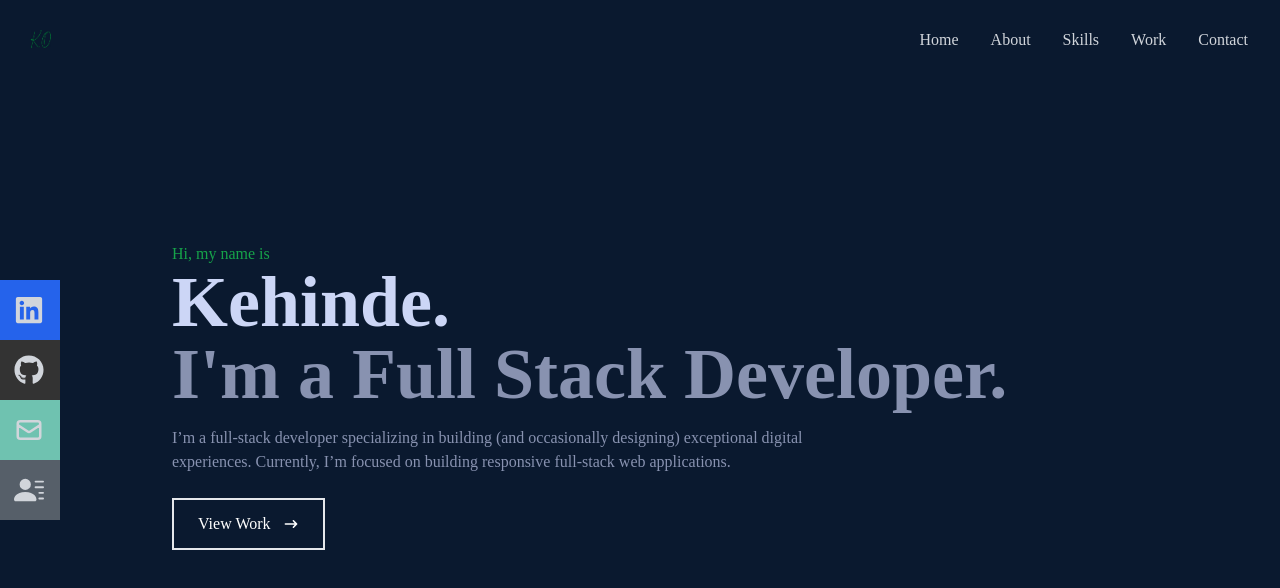
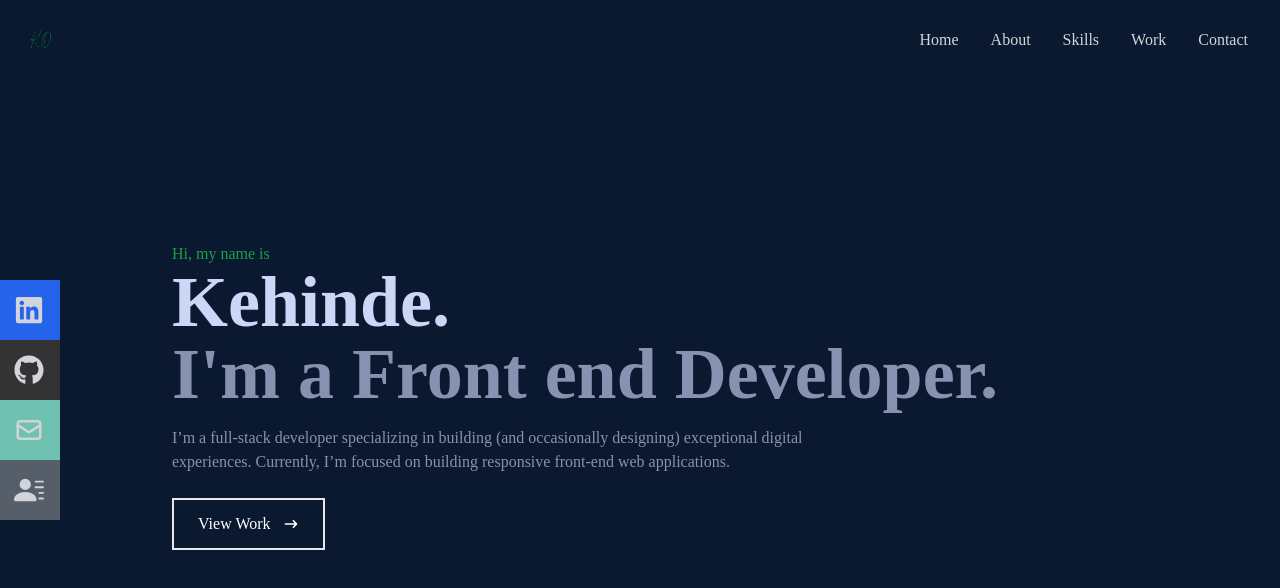
Before and after one commit to KenyOgun/Portfolio, a React (Create React App) app: page / in a window 1280 px wide. Shown: the top 588 px of the page. Built offline with nearby package versions, Linux system fonts and the light colour scheme.

Commit message:
minor change

```diff
--- a/src/components/Home.jsx
+++ b/src/components/Home.jsx
@@ -11,12 +11,12 @@ const Home = () => {
           Kehinde.
         </h1>
         <h2 className="text-4xl sm:text-7xl font-bold text-[#8892b0]">
-          I'm a Full Stack Developer.
+          I'm a Front end Developer.
         </h2>
         <p className="text-[#8892b0] py-4 max-w-[700px]">
           I’m a full-stack developer specializing in building (and occasionally
           designing) exceptional digital experiences. Currently, I’m focused on
-          building responsive full-stack web applications.
+          building responsive front-end web applications.
         </p>
         <div>
           <button className="text-white group border-2 px-6 py-3 my-2 flex items-center hover:bg-green-600 hover:border-green-600">
```
